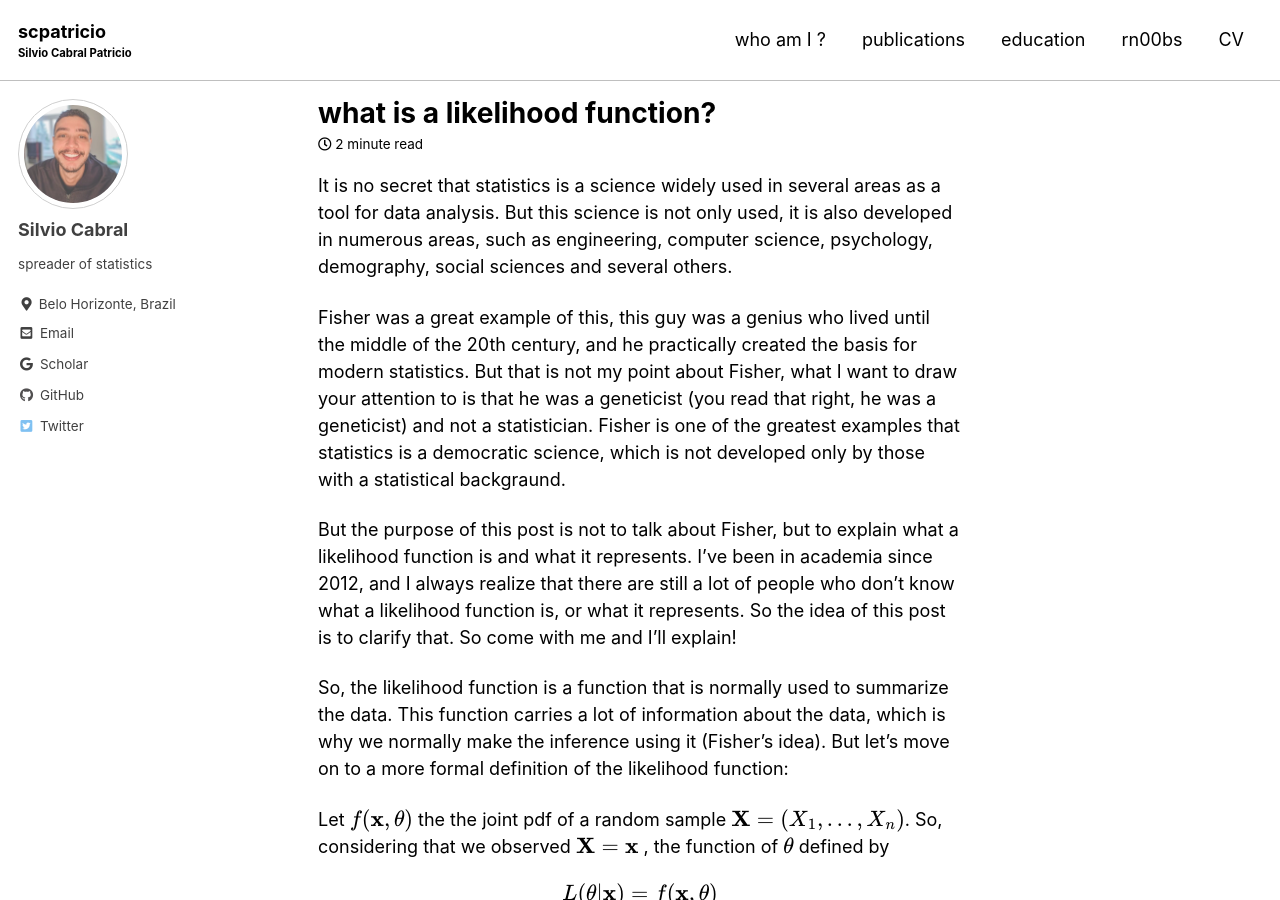
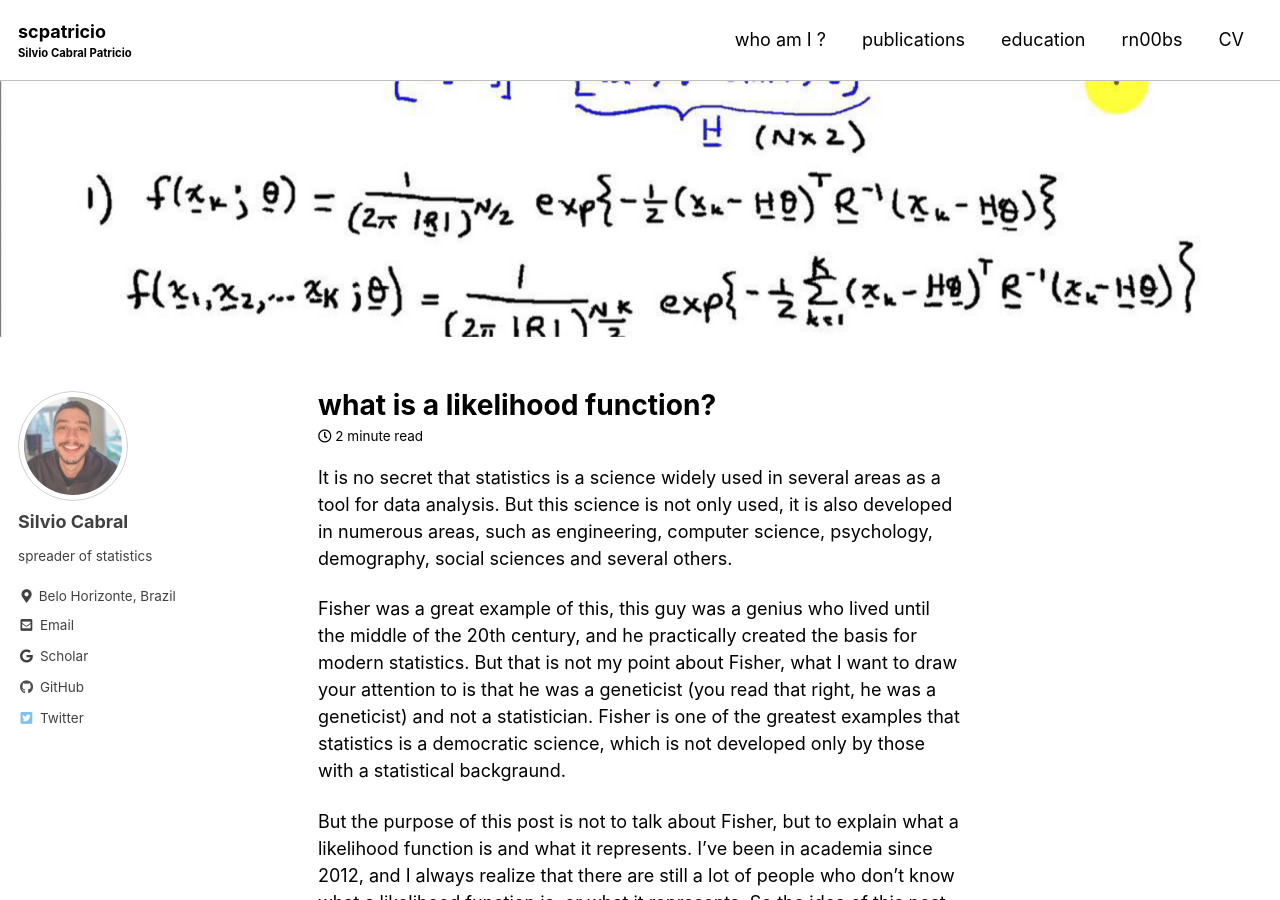
Before and after one commit to scpatricio/scpatricio.github.io, a Jekyll site: the page built from _posts/2020-07-15-likelihood.md, in a window 1280 px wide and 900 px high. Built offline with Jekyll 4.4.1, drawn with Linux system fonts in a browser that asks for light colours; cached includes are drawn as plain includes; formulas are drawn with MathJax 3.

Commit message:
new github commit

```diff
--- a/_posts/2020-07-15-likelihood.md
+++ b/_posts/2020-07-15-likelihood.md
@@ -2,6 +2,8 @@
 title: "what is a likelihood function?"
 date: 2020-07-15
 tags: [statistic, likelihood]
+header:
+  image: "/images/likelihood/head.jpeg"
 excerpt: "statistic, likelihood"
 mathjax: "true"
 ---
```
Also changed, not shown: images/likelihood/head.jpeg (added), 1 other file.
